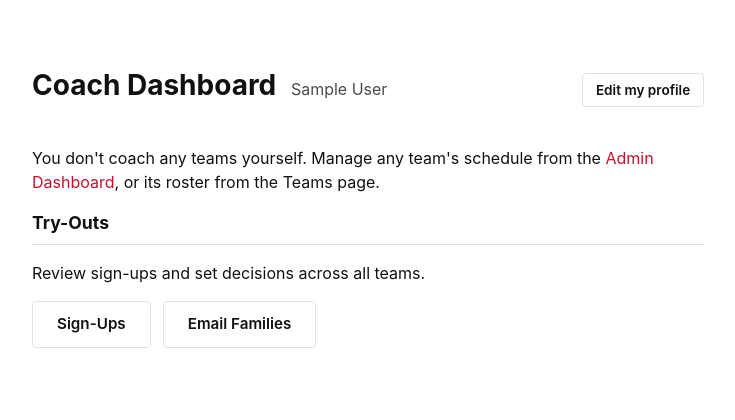
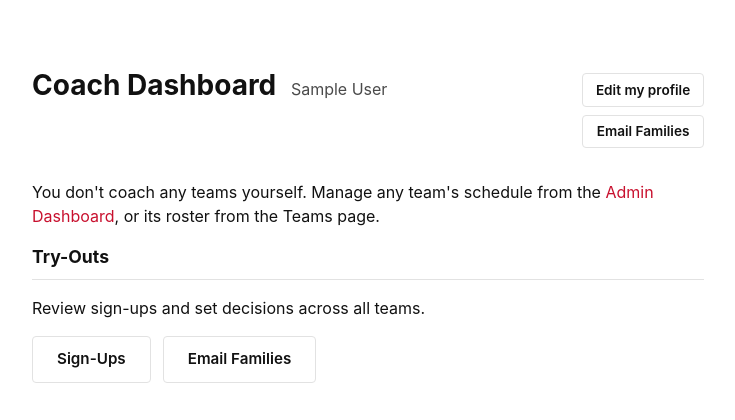
Before and after one commit to haewonito/baseball_club_site, a Django app: page /accounts/dashboard/coach/ in a window 1280 px wide. Shown: the part 118-538 px from the top of the page, without its empty margins (272-1007 px from the left). Run offline with Django 5.2, Linux system fonts and the light colour scheme; the visitor is signed in with stand-in values (Sample User, id 1); data that the repository does not hold is empty.

Commit message:
finetune email famils function

```diff
--- a/apps/accounts/templates/accounts/dashboard_coach.html
+++ b/apps/accounts/templates/accounts/dashboard_coach.html
@@ -6,7 +6,10 @@
   <section class="page-hero">
     <div class="page-hero__row">
       <h1>Coach Dashboard <span class="page-hero__subname">{{ user }}</span></h1>
-      <a class="btn btn--small" href="{% url 'teams:coach_detail' user.pk %}#edit-profile">Edit my profile</a>
+      <div class="page-hero__actions">
+        <a class="btn btn--small" href="{% url 'teams:coach_detail' user.pk %}#edit-profile">Edit my profile</a>
+        <a class="btn btn--small" href="{% url 'accounts:tryout_mass_email' %}">Email Families</a>
+      </div>
     </div>
   </section>
 
@@ -47,7 +50,7 @@
     <p>Review sign-ups and set decisions across all teams.</p>
     <div class="dashboard-links">
       <a class="btn" href="{% url 'accounts:coach_tryouts' %}">Sign-Ups</a>
-      <a class="btn" href="{% url 'accounts:tryout_mass_email' %}">Email Families</a>
+      <a class="btn" href="{% url 'accounts:tryout_mass_email' %}?audience=tryouts">Email Families</a>
     </div>
   </section>
 {% endblock %}
--- a/static/css/main.css
+++ b/static/css/main.css
@@ -1329,3 +1329,12 @@ table[data-sortable] th[aria-sort="descending"]::after {
   white-space: nowrap;
   min-width: 6rem;
 }
+
+/* Stacked small buttons at the right of a page hero (coach dashboard). */
+.page-hero__actions {
+  display: flex;
+  flex-direction: column;
+  align-items: stretch;
+  gap: 0.5rem;
+  text-align: center;
+}
```
